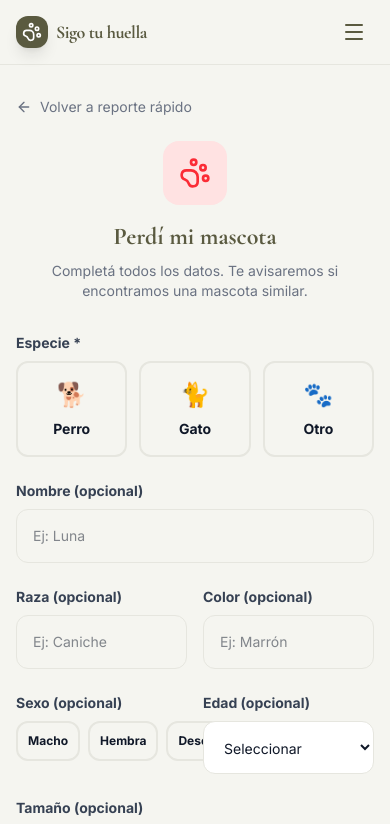
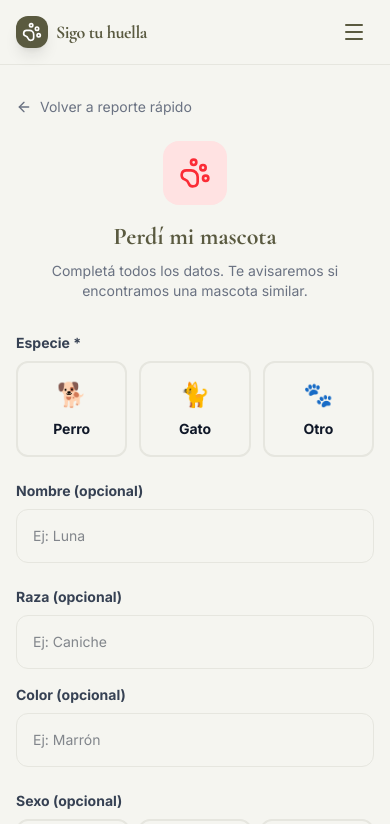
Before and after one commit to sptortarolo-hue/sigotuhuella, a React (Vite) app: page /perdi-mi-mascota in a window 390 px wide. Shown: the top 824 px of the page. Built offline with nearby package versions, Linux system fonts and the light colour scheme.

Commit message:
fix: responsive layout for breed/color and gender/age selectors in LostPetReport

```diff
--- a/src/pages/LostPetReport.tsx
+++ b/src/pages/LostPetReport.tsx
@@ -226,7 +226,7 @@ export default function LostPetReport() {
           </div>
 
             {/* Breed + Color */}
-          <div className="grid grid-cols-2 gap-4">
+            <div className="grid grid-cols-1 sm:grid-cols-2 gap-4">
               <div>
                 <label className="block text-sm font-bold text-gray-700 mb-2">Raza (opcional)</label>
                 <input value={breed} onChange={e => setBreed(e.target.value)} placeholder="Ej: Caniche" className="w-full p-4 border border-brand-accent rounded-xl text-sm focus:outline-none focus:border-brand-primary transition-colors" />
@@ -238,7 +238,7 @@ export default function LostPetReport() {
             </div>
 
             {/* Gender + Age */}
-          <div className="grid grid-cols-2 gap-4">
+            <div className="grid grid-cols-1 sm:grid-cols-2 gap-4">
               <div>
                 <label className="block text-sm font-bold text-gray-700 mb-2">Sexo (opcional)</label>
                 <div className="flex gap-2">
```
Lines whose indentation alone changed are shown as unchanged.
